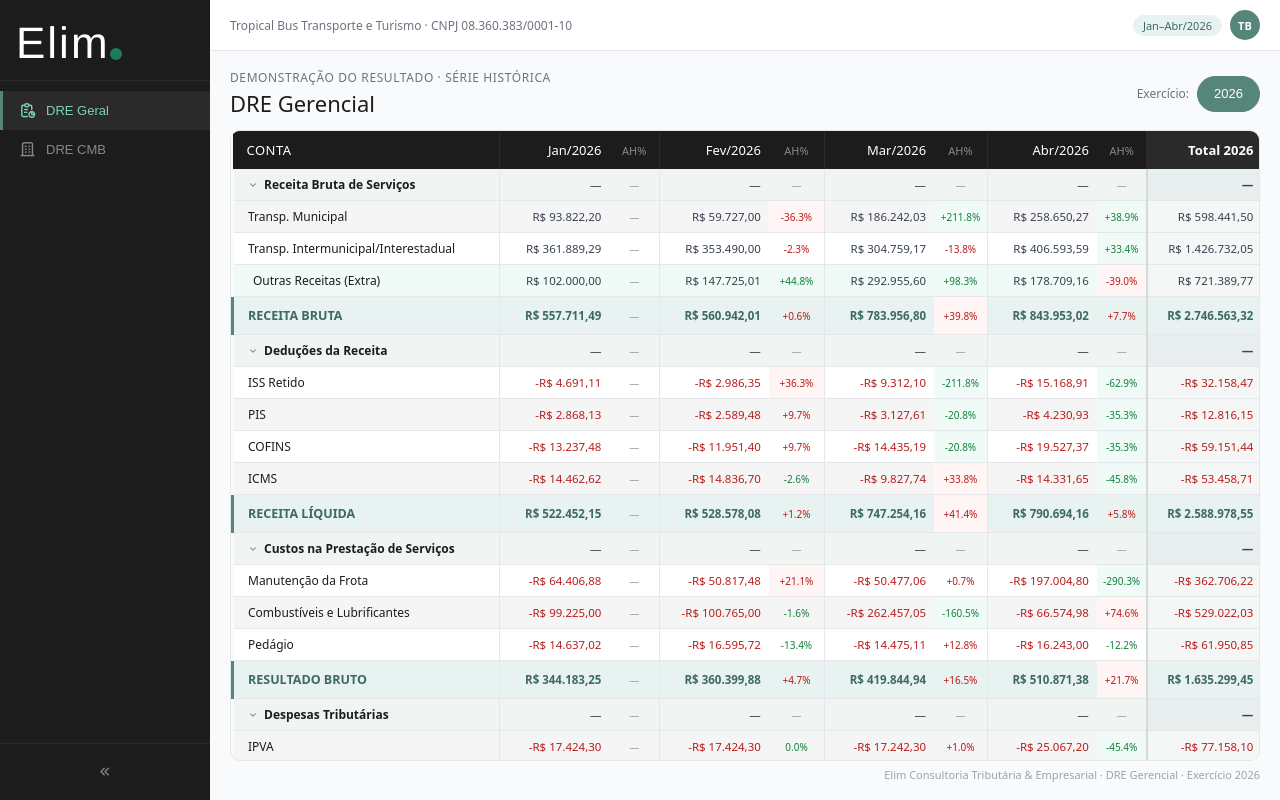
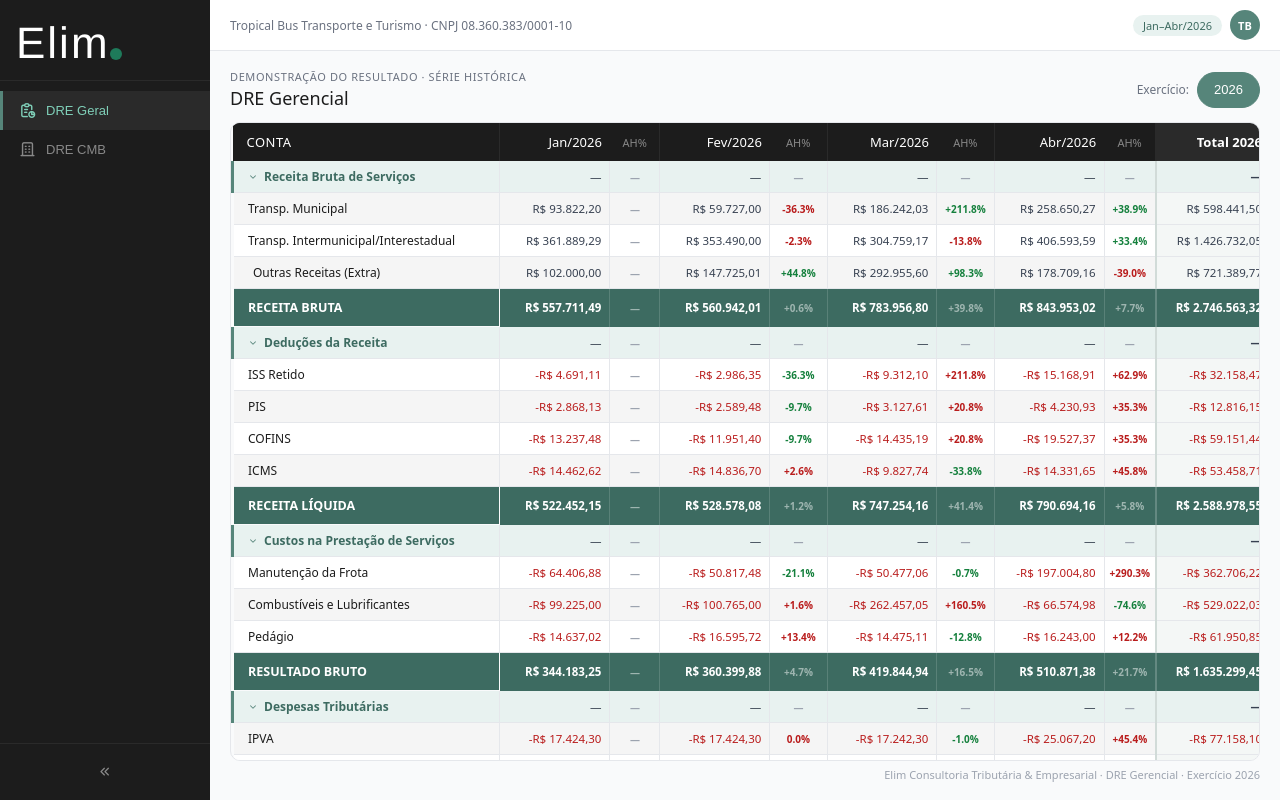
Before and after one commit to Victor-Vieira01/dre_tropicalbus, a React (Vite) app: page / in a window 1280 px wide. Built offline with nearby package versions, Linux system fonts and the light colour scheme.

Commit message:
Update App.jsx

```diff
--- a/src/App.jsx
+++ b/src/App.jsx
@@ -3,6 +3,7 @@ import { useState, useMemo, useEffect } from "react";
 const BRAND="#56857A", BRAND_D="#3d6b61", BRAND_L="#e8f2f0";
 const TEXT="#1C1C1C", MUTED="#6b7280", BORDER="#e5e7eb", BG="#fff", BG2="#f9fafb";
 const SIDEBAR_BG="#1C1C1C";
+
 
 const fmt = v => new Intl.NumberFormat("pt-BR",{minimumFractionDigits:2,maximumFractionDigits:2}).format(v);
 const fmtPct = v => (v==null||!isFinite(v)) ? "—" : (v>0?"+":"")+v.toFixed(1)+"%";
@@ -44,6 +45,8 @@ const GLOBAL_CSS = `
   .sticky-col{position:sticky;left:0;z-index:2}
   .sticky-header.sticky-col{z-index:5}
   button{min-height:36px}
+  @keyframes spin{from{transform:rotate(0deg)}to{transform:rotate(360deg)}}
+  .spin{animation:spin 1s linear infinite}
 `;
 
 function GlobalStyle() {
@@ -79,7 +82,7 @@ function GlobalStyle() {
 // ── TEMPLATE — copie, cole ao final do array RAW e preencha ────────
 // {
 //   label: "Mmm/AAAA",   // Ex: "Mai/2026"
-//   key:   "AAAA-MM",    // Ex: "2026-05"
+//   key:   "AAAA-MM",    // Ex: "2026-05"  ← formato ISO, sem repetir chaves
 //   ano:    AAAA,        // Ex: 2026
 //   extra:  0,           // Receita Extra informada pelo contador
 //   rec:  { mun: 0, int: 0 },
@@ -99,6 +102,7 @@ function GlobalStyle() {
 // ── FIM DO TEMPLATE ────────────────────────────────────────────────
 
 // ── HISTÓRICO DE COMPETÊNCIAS ─────────────────────────────────────
+// Ordem: cronológica crescente. Não alterar competências já publicadas.
 const RAW = [
   { label:"Jan/2026", key:"2026-01", ano:2026, extra:102000,
     rec:{mun:93822.20,int:361889.29}, ded:{iss:4691.11,pis:2868.13,cof:13237.48,icms:14462.62},
@@ -247,12 +251,12 @@ function buildConsolidado(periodos) {
 }
 
 function ValCell({v,isFinal,isMarco,isGrupo,style={}}) {
+  const isDestaque=isFinal||isMarco;
   const pos=v==null||v>=0;
-  const color=(isFinal||isMarco)?(pos?BRAND_D:"#b91c1c"):v<0?"#b91c1c":"#374151";
+  const color=isDestaque?(pos?"#ffffff":"#fca5a5"):v<0?"#b91c1c":"#374151";
   return (
     <td style={{textAlign:"right",fontSize:isFinal?14:11.5,color,fontWeight:(isFinal||isMarco||isGrupo)?700:400,
-      whiteSpace:"nowrap",padding:isFinal?"12px 12px 12px 4px":"7px 8px 7px 4px",
-      borderTop:isFinal?`2px solid ${BORDER}`:"none",...style}}>
+      whiteSpace:"nowrap",padding:isFinal?"12px 12px 12px 4px":"7px 8px 7px 4px",...style}}>
       {v!=null&&v!==0?(v>=0?"":"-")+"R$ "+fmt(Math.abs(v)):"—"}
     </td>
   );
@@ -281,16 +285,21 @@ function DREMensal({periodos,canonical,maps,consolidado,ano,collapsed,toggleGrup
         <tbody>
           {visRows.map((row,ri)=>{
             const isFinal=row.tipo==="final",isMarco=row.tipo==="marco",isGrupo=row.tipo==="grupo";
-            const bg=isFinal?BRAND_L:isMarco?BRAND_L:isGrupo?"#f0f4f3":row.extra?"#f0faf6":ri%2===0?BG:"#F5F5F5";
-            const co=isFinal?BRAND_D:isMarco?BRAND_D:TEXT;
+            // Hierarquia de fundos:
+            // Final / Marco (subtotais) → verde escuro BRAND_D, texto branco
+            // Grupo (títulos de seção) → verde claro BRAND_L, texto BRAND_D
+            // Linhas analíticas → zebra branco/#F5F5F5
+            const bg=isFinal?BRAND_D:isMarco?BRAND_D:isGrupo?BRAND_L:ri%2===0?BG:"#F5F5F5";
+            const co=isFinal?"#ffffff":isMarco?"#ffffff":isGrupo?BRAND_D:TEXT;
             const fw=(isFinal||isMarco||isGrupo)?700:400;
             const fs=isFinal?14:isMarco?12.5:12;
             return (
-              <tr key={row.id+ri} style={{background:bg,borderBottom:`1px solid ${BORDER}`}}>
+              <tr key={row.id+ri} style={{background:bg,borderBottom:`1px solid ${isMarco||isFinal?"transparent":BORDER}`}}>
                 <td onClick={isGrupo?()=>toggleGrupo(row.id):undefined} className="sticky-col col-label"
                   style={{padding:isFinal?"12px 14px":isMarco?"10px 14px":"7px 14px",fontSize:fs,color:co,fontWeight:fw,background:bg,
-                    borderRight:`1px solid ${BORDER}`,borderLeft:(isFinal||isMarco)?`3px solid ${BRAND}`:"3px solid transparent",
-                    borderTop:isFinal?`2px solid ${BORDER}`:"none",cursor:isGrupo?"pointer":"default",
+                    borderRight:`1px solid ${isMarco||isFinal?"rgba(255,255,255,0.15)":BORDER}`,
+                    borderLeft:(isFinal||isMarco||isGrupo)?`3px solid ${isFinal||isMarco?"rgba(255,255,255,0.4)":BRAND}`:"3px solid transparent",
+                    cursor:isGrupo?"pointer":"default",
                     whiteSpace:"nowrap",overflow:"hidden",textOverflow:"ellipsis"}}>
                   {isGrupo&&<i className={`ti ${collapsed.has(row.id)?"ti-chevron-right":"ti-chevron-down"}`} style={{marginRight:6,fontSize:10,color:BRAND}}/>}
                   {row.extra&&<i className="ti ti-plus-circle" style={{fontSize:10,marginRight:5,color:BRAND}}/>}
@@ -298,23 +307,33 @@ function DREMensal({periodos,canonical,maps,consolidado,ano,collapsed,toggleGrup
                 </td>
                 {periodos.map((_,pi)=>{
                   const v=maps[pi][row.id]??null, vP=pi>0?(maps[pi-1][row.id]??null):null;
-                  const diff=(v!=null&&vP!=null)?v-vP:null, ahPct=(diff!=null&&vP!==0)?(diff/Math.abs(vP))*100:null;
-                  const fav=diff!=null?(row.isFav?diff>=0:diff<=0):null;
-                  const ahC=(pi===0||isGrupo||fav===null)?"#9ca3af":fav?"#15803d":"#b91c1c";
-                  const ahBg=(!isGrupo&&ahPct!=null&&Math.abs(ahPct)>20)?(fav?"#f0faf6":"#fff5f5"):"transparent";
-                  const bT=isFinal?`2px solid ${BORDER}`:"none";
+                  const diff=(v!=null&&vP!=null)?v-vP:null;
+                  // Para despesas (isFav:false), os valores são negativos internamente.
+                  // O sinal deve ser matemático em relação ao custo real:
+                  // despesa maior → diff negativo → sinal deve aparecer como +
+                  // Invertemos o diff para despesas antes de calcular o percentual.
+                  const diffDisplay=(diff!=null&&row.tipo==="linha"&&!row.isFav)?-diff:diff;
+                  const ahPct=(diffDisplay!=null&&vP!==0)?(diffDisplay/Math.abs(vP))*100:null;
+                  let ahC=isFinal||isMarco?"rgba(255,255,255,0.5)":"#9ca3af";
+                  if(pi>0&&!isGrupo&&ahPct!=null&&row.tipo==="linha"){
+                    // ahPct já tem sinal matemático correto para ambos (receitas e despesas)
+                    // Receita: + = favorável (verde). Despesa: + = desfavorável (vermelho)
+                    const sinalizaFavoravel=row.isFav?(ahPct>0):(ahPct<0);
+                    ahC=sinalizaFavoravel?"#15803d":"#b91c1c";
+                  }
+                  const sep=isMarco||isFinal?"rgba(255,255,255,0.15)":BORDER;
                   return [
-                    <ValCell key={"v"+pi} v={v} isFinal={isFinal} isMarco={isMarco} style={{borderTop:bT}}/>,
-                    <td key={"a"+pi} style={{padding:isFinal?"12px 5px":"7px 5px",textAlign:"center",fontSize:10,fontWeight:500,color:ahC,background:ahBg,whiteSpace:"nowrap",borderTop:bT,borderRight:pi<periodos.length-1?`1px solid ${BORDER}`:"none"}}>
+                    <ValCell key={"v"+pi} v={v} isFinal={isFinal} isMarco={isMarco} style={{background:bg,borderRight:`1px solid ${sep}`}}/>,
+                    <td key={"a"+pi} style={{padding:isFinal?"12px 5px":"7px 5px",textAlign:"center",fontSize:10,fontWeight:700,color:ahC,background:bg,whiteSpace:"nowrap",borderRight:pi<periodos.length-1?`1px solid ${sep}`:"none"}}>
                       {(pi===0||isGrupo)?"—":fmtPct(ahPct)}
                     </td>,
                   ];
                 })}
                 {(()=>{
                   const tot=consolidado[row.id]??null;
-                  const tBg=isFinal?BRAND_L:isMarco?BRAND_L:isGrupo?"#e8eded":"#f4f7f6";
+                  const tBg=isFinal?BRAND_D:isMarco?BRAND_D:isGrupo?BRAND_L:"#f4f7f6";
                   return <ValCell v={tot} isFinal={isFinal} isMarco={isMarco} isGrupo={isGrupo}
-                    style={{borderLeft:"2px solid #d1dbd8",background:tBg,borderTop:isFinal?`2px solid ${BORDER}`:"none",padding:isFinal?"12px 12px":"7px 12px"}}/>;
+                    style={{borderLeft:`2px solid ${isFinal||isMarco?"rgba(255,255,255,0.2)":"#d1dbd8"}`,background:tBg,padding:isFinal?"12px 12px":"7px 12px"}}/>;
                 })()}
               </tr>
             );
@@ -337,8 +356,8 @@ function DREPage() {
     <div style={{padding:"18px 20px",display:"flex",flexDirection:"column",height:"100%",overflow:"hidden"}}>
       <div style={{display:"flex",alignItems:"center",justifyContent:"space-between",marginBottom:12,flexWrap:"wrap",gap:8,flexShrink:0}}>
         <div>
-          <p style={{fontSize:12,color:MUTED,margin:0,textTransform:"uppercase",letterSpacing:"0.6px"}}>Demonstração do Resultado · Série Histórica</p>
-          <h2 style={{fontSize:22,fontWeight:500,color:TEXT,margin:"2px 0 0"}}>DRE Gerencial</h2>
+          <p style={{fontSize:11,color:MUTED,margin:0,textTransform:"uppercase",letterSpacing:"0.6px"}}>Demonstração do Resultado · Série Histórica</p>
+          <h2 style={{fontSize:18,fontWeight:500,color:TEXT,margin:"2px 0 0"}}>DRE Gerencial</h2>
         </div>
         <div style={{display:"flex",gap:8,alignItems:"center",flexWrap:"wrap"}}>
           <span style={{fontSize:12,color:MUTED}}>Exercício:</span>
@@ -386,7 +405,7 @@ const CMB_EST=[
   {tipo:"linha",id:"rast",label:"  Rastreamento",isFav:false},{tipo:"linha",id:"detro_t",label:"  DETRO – Taxa",isFav:false},
   {tipo:"linha",id:"detro_i",label:"  DETRO – Incorporação",isFav:false},{tipo:"linha",id:"seguro",label:"  Seguro",isFav:false},
   {tipo:"linha",id:"depre",label:"  Depreciação",isFav:false},{tipo:"linha",id:"depre_ac",label:"  Depreciação Acelerada",isFav:false},
-  {tipo:"final",id:"res_econ",label:"RESULTADO OPERACIONAL LÍQUIDO"},
+  {tipo:"final",id:"res_econ",label:"LUCRO LÍQUIDO"},
 ];
 const DESP_IDS=["diesel","arla","pedagio","sal","sal_rat","pf_sal","pf_folg","inss","fgts","irrf","va","vt","vcomb","comb_rat","prov_fer","prov_13","prov_fgt","prov_mul","prov_av","prov_aav","prov_var","comis","alug","energia","tel","fianca","rast","detro_t","detro_i","seguro","depre","depre_ac"];
 const DED_IDS=["simples","irpj","csll","pis","cofins","iss","aj_rec"];
@@ -434,7 +453,7 @@ function CMBPage() {
       <div style={{display:"flex",alignItems:"center",justifyContent:"space-between",marginBottom:12,flexWrap:"wrap",gap:8,flexShrink:0}}>
         <div>
           <p style={{fontSize:11,color:MUTED,margin:0,textTransform:"uppercase",letterSpacing:"0.6px"}}>Contrato 1821/2025 · Casa da Moeda do Brasil</p>
-          <h2 style={{fontSize:22,fontWeight:500,color:TEXT,margin:"2px 0 0"}}>DRE Contrato CMB</h2>
+          <h2 style={{fontSize:18,fontWeight:500,color:TEXT,margin:"2px 0 0"}}>DRE Contrato CMB</h2>
         </div>
         <div style={{display:"flex",gap:8,alignItems:"center"}}>
           <span style={{fontSize:12,color:MUTED}}>Competência:</span>
@@ -447,45 +466,41 @@ function CMBPage() {
         <table className="cmb-table">
           <thead>
             <tr style={{background:SIDEBAR_BG}} className="sticky-header">
-              <th className="sticky-col sticky-header cmb-col-label" style={{padding:"8px 14px",textAlign:"left",fontSize:13,color:"#fff",fontWeight:500,textTransform:"uppercase",letterSpacing:"0.4px",background:SIDEBAR_BG,borderRight:"1px solid #2a2a2a"}}>Conta</th>
+              <th className="sticky-col sticky-header cmb-col-label" style={{padding:"10px 14px",textAlign:"left",fontSize:13,color:"#fff",fontWeight:500,textTransform:"uppercase",letterSpacing:"0.5px",background:SIDEBAR_BG,borderRight:"1px solid #2a2a2a"}}>Conta</th>
               {CMB_ESCALAS.map((e,i)=>(
-                <th key={e.id} className="cmb-col-val" style={{padding:"6px 8px 2px",textAlign:"right",fontSize:13,color:"#fff",fontWeight:600,whiteSpace:"nowrap",borderRight:i<CMB_ESCALAS.length-1?"1px solid #2a2a2a":"none"}}>{e.label}</th>
+                <th key={e.id} className="cmb-col-val" style={{padding:"10px 8px",textAlign:"right",fontSize:13,color:"#fff",fontWeight:500,whiteSpace:"nowrap",borderRight:i<CMB_ESCALAS.length-1?"1px solid #2a2a2a":"none"}}>{e.label}<br/><span style={{fontSize:10,fontWeight:400,color:"#888"}}>{e.sub}</span></th>
               ))}
-              <th className="cmb-col-total" style={{padding:"6px 12px 2px",textAlign:"right",fontSize:13,color:"#fff",fontWeight:700,borderLeft:"2px solid #2a2a2a",background:"#2a2a2a",whiteSpace:"nowrap"}}>Total</th>
-            </tr>
-            <tr style={{background:"#2a2a2a"}} className="sticky-header">
-              <th className="sticky-col cmb-col-label" style={{padding:"2px 14px 8px",background:BRAND_D,borderRight:`1px solid ${BRAND_D}`}}/>
-              {CMB_ESCALAS.map((e,i)=>(
-                <th key={e.id} className="cmb-col-val" style={{padding:"2px 8px 8px",textAlign:"right",fontSize:10,color:"#c8e6e0",fontWeight:400,whiteSpace:"nowrap",borderRight:i<CMB_ESCALAS.length-1?`1px solid ${BRAND_D}`:"none"}}>{e.sub}</th>
-              ))}
-              <th className="cmb-col-total" style={{padding:"2px 12px 8px",textAlign:"right",fontSize:10,color:"#d1ede8",fontWeight:400,background:BRAND_D}}>{per.label}</th>
+              <th className="cmb-col-total" style={{padding:"10px 12px",textAlign:"right",fontSize:13,color:"#fff",fontWeight:700,borderLeft:"2px solid #2a2a2a",background:"#2a2a2a",whiteSpace:"nowrap"}}>Total<br/><span style={{fontSize:10,fontWeight:400,color:"#888"}}>{per.label}</span></th>
             </tr>
           </thead>
           <tbody>
             {vis.map((row,ri)=>{
               const isFinal=row.tipo==="final",isMarco=row.tipo==="marco",isGrupo=row.tipo==="grupo";
-              const bg=isFinal?BRAND_L:isMarco?BRAND_L:isGrupo?"#f0f4f3":ri%2===0?BG:"#F5F5F5";
-              const co=isFinal?BRAND_D:isMarco?BRAND_D:TEXT;
+              // Mesma hierarquia da DRE Geral
+              const bg=isFinal?BRAND_D:isMarco?BRAND_D:isGrupo?BRAND_L:ri%2===0?BG:"#F5F5F5";
+              const co=isFinal?"#ffffff":isMarco?"#ffffff":isGrupo?BRAND_D:TEXT;
               const fw=(isFinal||isMarco||isGrupo)?700:400;
               const fs=isFinal?14:isMarco?12.5:12;
+              const sep=isMarco||isFinal?"rgba(255,255,255,0.15)":BORDER;
               return (
-                <tr key={row.id+ri} style={{background:bg,borderBottom:`1px solid ${BORDER}`}}>
+                <tr key={row.id+ri} style={{background:bg,borderBottom:`1px solid ${isMarco||isFinal?"transparent":BORDER}`}}>
                   <td onClick={isGrupo?()=>toggleG(row.id):undefined} className="sticky-col cmb-col-label"
                     style={{padding:isFinal?"12px 14px":isMarco?"10px 14px":"7px 14px",fontSize:fs,color:co,fontWeight:fw,background:bg,
-                      borderRight:`1px solid ${BORDER}`,borderLeft:(isFinal||isMarco)?`3px solid ${BRAND}`:"3px solid transparent",
-                      borderTop:isFinal?`2px solid ${BORDER}`:"none",cursor:isGrupo?"pointer":"default",
+                      borderRight:`1px solid ${sep}`,
+                      borderLeft:(isFinal||isMarco||isGrupo)?`3px solid ${isFinal||isMarco?"rgba(255,255,255,0.4)":BRAND}`:"3px solid transparent",
+                      cursor:isGrupo?"pointer":"default",
                       whiteSpace:"nowrap",overflow:"hidden",textOverflow:"ellipsis"}}>
                     {isGrupo&&<i className={`ti ${col.has(row.id)?"ti-chevron-right":"ti-chevron-down"}`} style={{marginRight:6,fontSize:10,color:BRAND}}/>}
                     {row.label}
                   </td>
                   {CMB_ESCALAS.map((e,ei)=>{
                     const v=getV(row,e.id);
-                    return <ValCell key={e.id} v={v} isFinal={isFinal} isMarco={isMarco} style={{borderRight:ei<CMB_ESCALAS.length-1?`1px solid ${BORDER}`:"none"}}/>;
+                    return <ValCell key={e.id} v={v} isFinal={isFinal} isMarco={isMarco} style={{borderRight:ei<CMB_ESCALAS.length-1?`1px solid ${sep}`:"none",background:bg}}/>;
                   })}
                   {(()=>{
                     const v=getV(row,null);
-                    const tBg=isFinal?BRAND_L:isMarco?BRAND_L:isGrupo?"#e8eded":"#f4f7f6";
-                    return <ValCell v={v} isFinal={isFinal} isMarco={isMarco} isGrupo={isGrupo} style={{borderLeft:"2px solid #d1dbd8",background:tBg,padding:isFinal?"12px 12px":"7px 12px"}}/>;
+                    const tBg=isFinal?BRAND_D:isMarco?BRAND_D:isGrupo?BRAND_L:"#f4f7f6";
+                    return <ValCell v={v} isFinal={isFinal} isMarco={isMarco} isGrupo={isGrupo} style={{borderLeft:`2px solid ${isFinal||isMarco?"rgba(255,255,255,0.2)":"#d1dbd8"}`,background:tBg,padding:isFinal?"12px 12px":"7px 12px"}}/>;
                   })()}
                 </tr>
               );
@@ -510,7 +525,14 @@ function LogoElim({ collapsed }) {
   }
   return (
     <svg width="125" height="44" viewBox="0 0 125 44" fill="none" xmlns="http://www.w3.org/2000/svg">
-      <text x="0" y="38" fontFamily="'Helvetica Neue',Helvetica,Arial,sans-serif" fontWeight="300" fontSize="44" fill="#ffffff" letterSpacing="2">Elim</text>
+      <text
+        x="0" y="38"
+        fontFamily="'Helvetica Neue',Helvetica,Arial,sans-serif"
+        fontWeight="300"
+        fontSize="44"
+        fill="#ffffff"
+        letterSpacing="2"
+      >Elim</text>
       <circle cx="100" cy="34" r="6" fill="#1e7a5a"/>
     </svg>
   );
@@ -533,6 +555,7 @@ export default function App() {
         <div className={`sidebar ${sideOpen?"":"collapsed"} ${mobileOpen?"mobile-open":""}`}>
           <div style={{padding:sideOpen?"20px 16px 16px":"20px 10px 16px",borderBottom:"1px solid #2a2a2a",minHeight:64,display:"flex",alignItems:"center"}}>
             <LogoElim collapsed={!sideOpen}/>
+            <span style={{display:"none",color:"#fff",fontSize:13,fontWeight:600}}>Elim Consultores</span>
           </div>
           <nav style={{flex:1,padding:"10px 0"}}>
             {PAGES.map(p=>(
```
